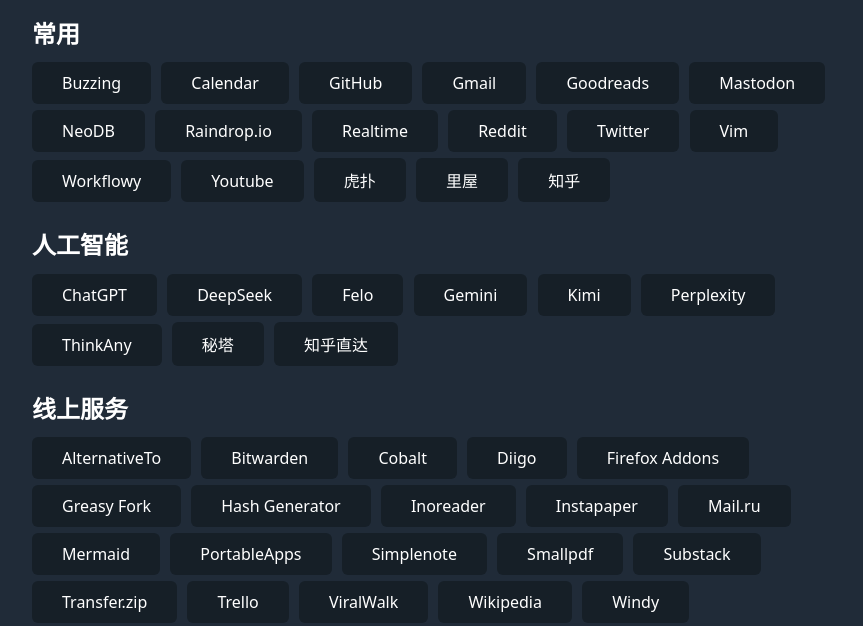
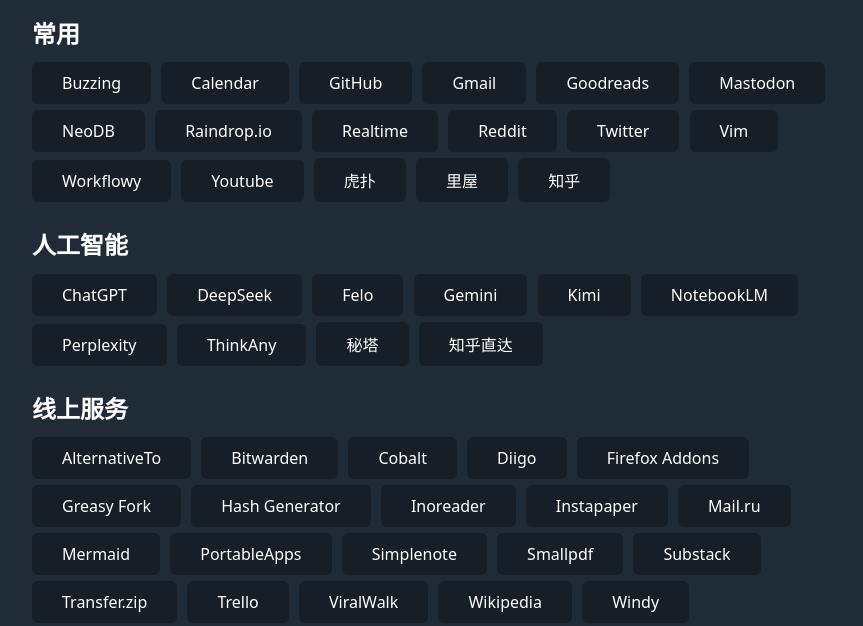
Before and after one commit to calon/calon.github.io, a plain HTML site: page index.html in a window 1280 px wide. Shown: the part 139-765 px from the top of the page, without its empty margins (208-1071 px from the left). Drawn offline with Linux system fonts and the light colour scheme.

Commit message:
Update index.html

```diff
--- a/index.html
+++ b/index.html
@@ -41,6 +41,7 @@
           <A HREF="https://felo.ai/search"><button>Felo</button></A>
           <A HREF="https://gemini.google.com/app"><button>Gemini</button></A>
           <A HREF="https://kimi.moonshot.cn/"><button>Kimi</button></A>
+          <A HREF="https://notebooklm.google"><button>NotebookLM</button></A>
           <A HREF="https://www.perplexity.ai/"><button>Perplexity</button></A>
           <A HREF="https://thinkany.ai/"><button>ThinkAny</button></A>
           <A HREF="https://metaso.cn/"><button>秘塔</button></A>
```
